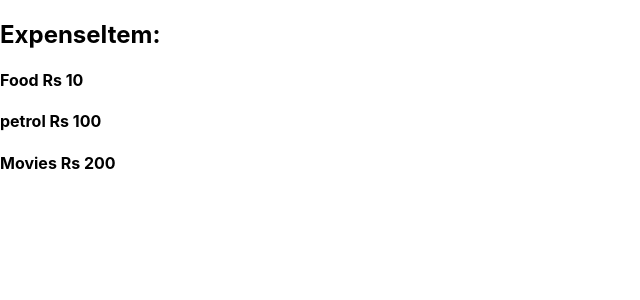
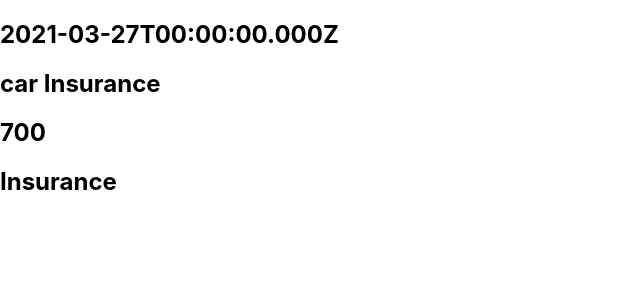
Before and after one commit to Manjulavignesh/React-ExpenseItem, a React (Create React App) app: page / in a window 1280 px wide. Shown: the top 300 px of the page, without its empty margins (0-640 px from the left). Built offline with nearby package versions, Linux system fonts and the light colour scheme.

Commit message:
branch-3

```diff
--- a/src/component/ExpenseItem.js
+++ b/src/component/ExpenseItem.js
@@ -1,10 +1,14 @@
 function ExpenseItem()
 {
+    const expenseDate=new Date(2021,2,27);
+    const expenseItem="car Insurance";
+    const expenseAmt=700;
+    const LocationOfExpenditure="Insurance"
     return <div>
-        <h2>ExpenseItem:</h2>
-        <h4>Food Rs 10</h4>
-        <h4>petrol Rs 100</h4>
-        <h4>Movies Rs 200</h4>
+        <div><h2>{expenseDate.toISOString()}</h2></div>
+        <div><h2>{expenseItem}</h2></div>
+        <div><h2>{expenseAmt}</h2></div>
+        <div><h2>{LocationOfExpenditure}</h2></div>
         </div>
 }
 export default ExpenseItem;
```
